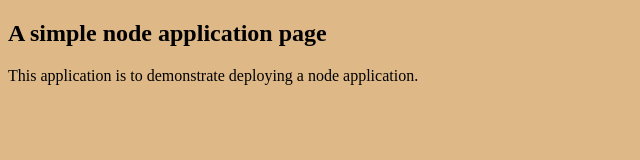
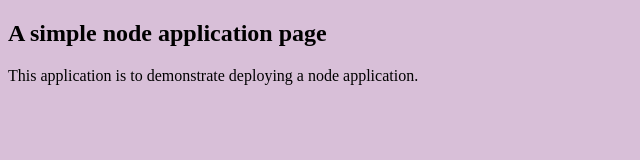
Before and after one commit to aoifeosullivan19/node_aos, a website: page index.html in a window 1280 px wide. Shown: the whole page, without its empty margins (0-640 px from the left). Drawn offline with Linux system fonts and the light colour scheme.

Commit message:
changed colour to thistle

```diff
--- a/index.html
+++ b/index.html
@@ -8,7 +8,7 @@
 
 
 </head>
-<body style="background-color: burlywood">
+<body style="background-color: thistle">
     <h2>A simple node application page</h2>
     <p>This application is to demonstrate deploying a node application. </p>
 
```
